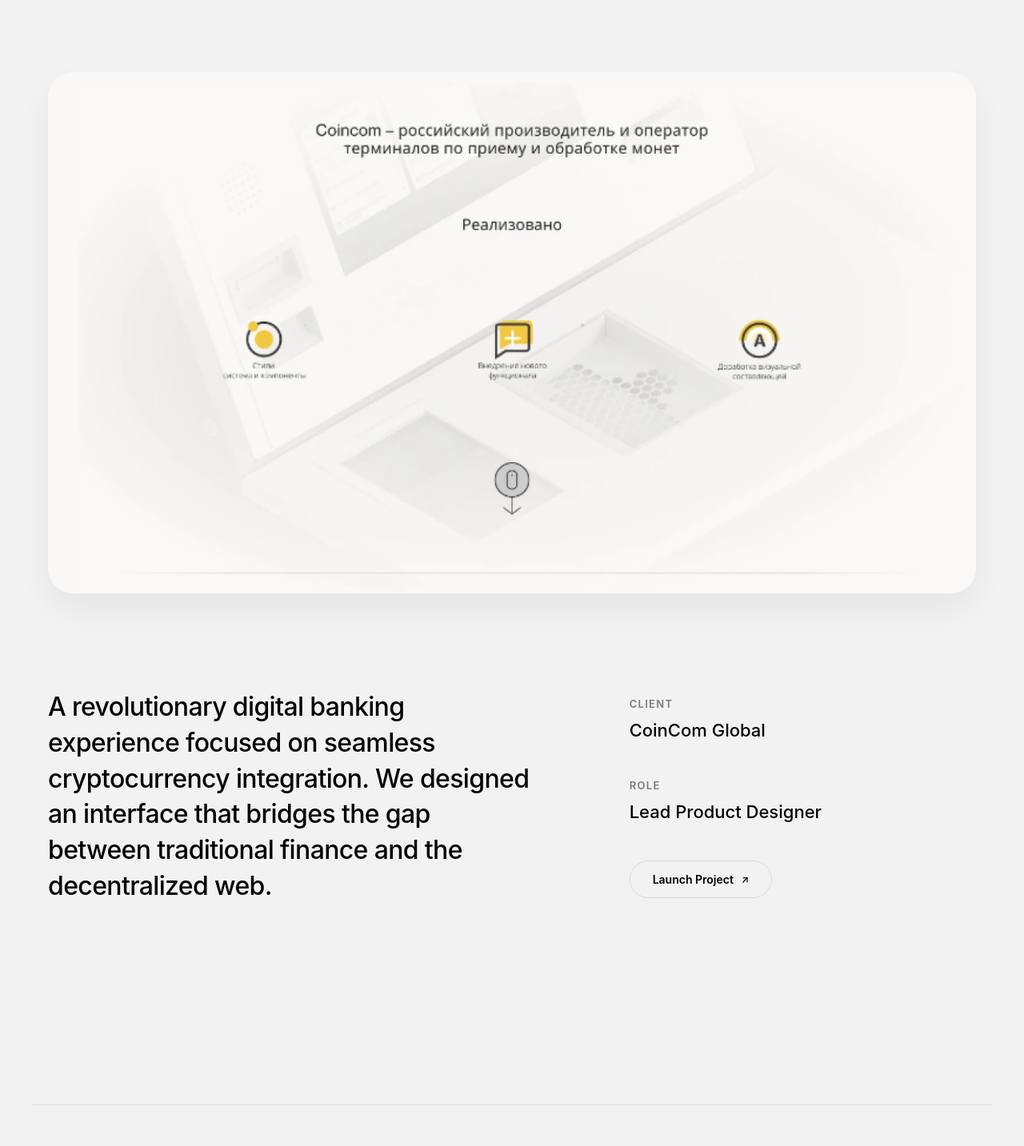
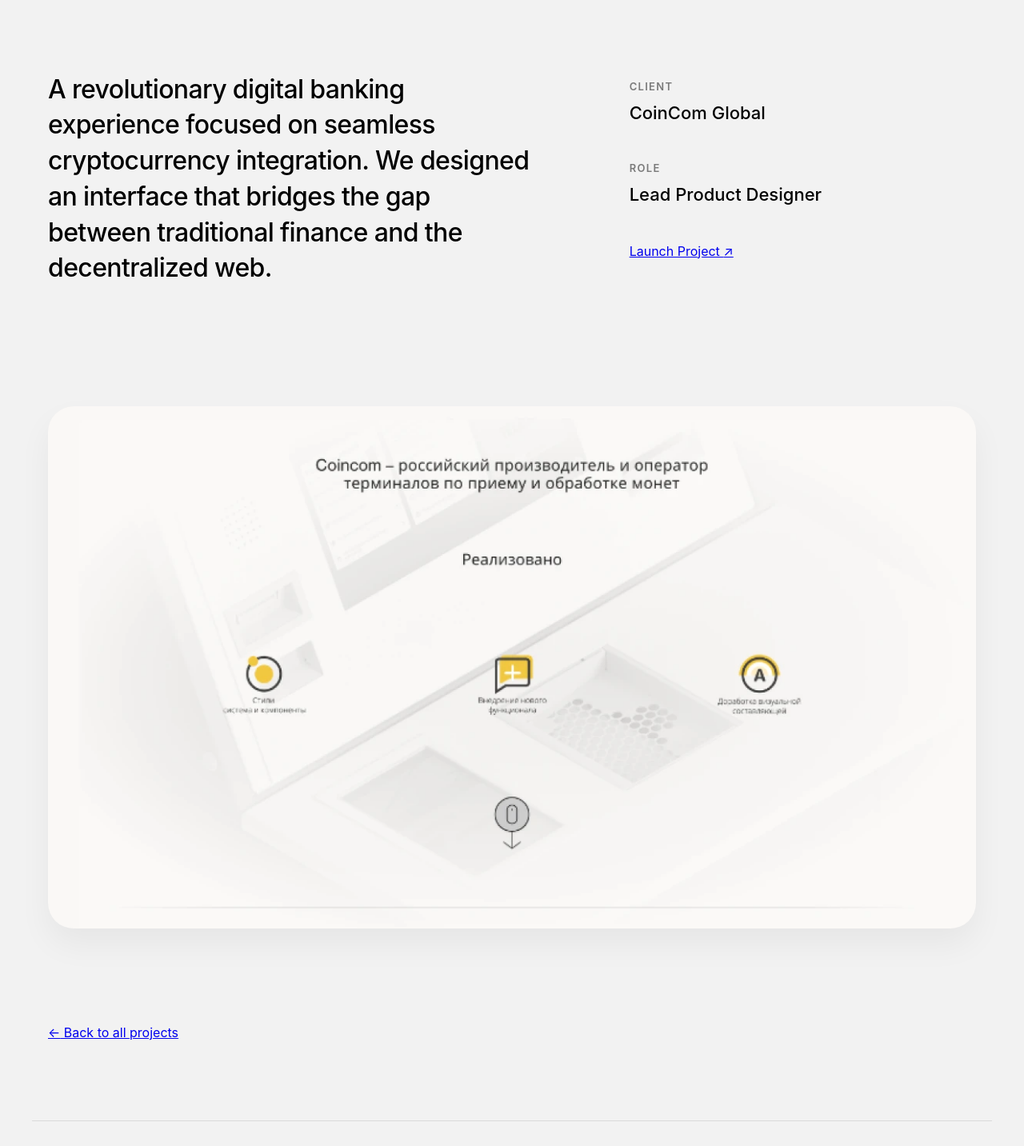
Before and after one commit to Horoshov/my-portfolio, a React (Vite) app: page /project/101 in a window 1280 px wide. Shown: the part 437-1870 px from the top of the page at 80% size. Built offline with nearby package versions, Linux system fonts and the light colour scheme.

Commit message:
Карточки починили

```diff
--- a/src/pages/ProjectDetail.jsx
+++ b/src/pages/ProjectDetail.jsx
@@ -2,27 +2,17 @@
 import { useParams, Link } from 'react-router-dom';
 import { motion } from 'framer-motion';
 import { allProjects } from '../data/projects';
-import Button from '../components/Button';
 import './ProjectDetail.css';
 
 const ProjectDetail = () => {
   const { id } = useParams();
-
-  // Находим проект, приводя оба ID к строке для надежности
   const project = allProjects.find((p) => String(p.id) === String(id));
 
   useEffect(() => {
     window.scrollTo(0, 0);
   }, [id]);
 
-  if (!project) {
-    return (
-      <div className="pd-not-found" style={{ padding: '200px 20px', textAlign: 'center' }}>
-        <h1>Project not found</h1>
-        <Link to="/projects" style={{ color: 'var(--text-color)' }}>Return to projects</Link>
-      </div>
-    );
-  }
+  if (!project) return <div className="pd-not-found">Project not found</div>;
 
   return (
     <motion.div
@@ -32,6 +22,7 @@
       exit={{ opacity: 0 }}
     >
       <div className="pd-container">
+        {/* ШАПКА: Категория и Заголовок */}
         <header className="pd-header">
           <div className="pd-meta">
             <span className="pc-tag">{`{${project.cat}}`}</span>
@@ -41,30 +32,42 @@
           <h1 className="pd-title">{project.title}</h1>
         </header>
 
+        {/* ИНФО-БЛОК: Описание и Детали (НАД КАРТИНКОЙ) */}
+        <section className="pd-content-grid">
+          <div className="pd-description">
+            <p>{project.description}</p>
+          </div>
+
+          <div className="pd-sidebar">
+            <div className="pd-info-item">
+              <span className="pd-label">Client</span>
+              <p className="pd-value">{project.client || "Confidential"}</p>
+            </div>
+            <div className="pd-info-item">
+              <span className="pd-label">Role</span>
+              <p className="pd-value">{project.role || "Product Designer"}</p>
+            </div>
+            {project.link && (
+              <div className="pd-info-item pd-action">
+                <a href={project.link} target="_blank" rel="noreferrer" className="pd-launch-link">
+                  Launch Project <span>↗</span>
+                </a>
+              </div>
+            )}
+          </div>
+        </section>
+
+        {/* ГЛАВНОЕ ИЗОБРАЖЕНИЕ (ПОД ТЕКСТОМ) */}
         <section className="pd-hero">
           <img src={project.image} alt={project.title} className="pd-main-img" />
         </section>
 
-        <section className="pd-content-grid">
-          <div className="pd-description">
-            <p>{project.description || "Detailed project information will be here shortly."}</p>
-          </div>
-          <div className="pd-sidebar">
-            <div className="pd-info-block">
-              <span className="pd-label">Client</span>
-              <p className="pd-value">{project.client || "Portfolio Project"}</p>
-            </div>
-            <div className="pd-info-block">
-              <span className="pd-label">Role</span>
-              <p className="pd-value">{project.role || "Designer & Developer"}</p>
-            </div>
-            {project.link && (
-              <div className="pd-info-block">
-                <Button text="Launch Project" href={project.link} variant="secondary" />
-              </div>
-            )}
-          </div>
-        </section>
+        {/* ФУТЕР С КНОПКОЙ НАЗАД */}
+        <footer className="pd-footer">
+          <Link to="/projects" className="pd-back-link">
+            <span>←</span> Back to all projects
+          </Link>
+        </footer>
       </div>
     </motion.div>
   );
```
